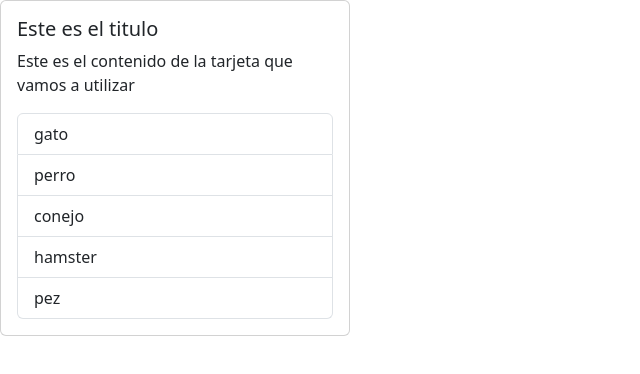
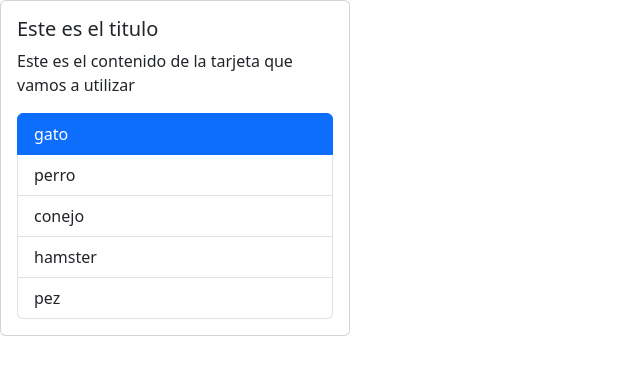
Before and after one commit to luissalinas54/react_junior, a React (Vite) app: page / in a window 1280 px wide. Shown: the top 374 px of the page, without its empty margins (0-640 px from the left). Built offline with nearby package versions, Linux system fonts and the light colour scheme.

Commit message:
Funciones como props

```diff
--- a/src/App.tsx
+++ b/src/App.tsx
@@ -1,16 +1,21 @@
-import Card, {CardBody} from "./components/Card"
-import List from "./components/List"
+import Card, { CardBody } from "./components/Card";
+import List from "./components/List";
 
 function App() {
+  const list = ["gato", "perro", "conejo", "hamster", "pez"];
 
-   const list = ["gato", "perro", "conejo", "hamster", "pez"];
-
-   return (
-      <Card>
-         <CardBody title="Este es el titulo" text="Este es el contenido de la tarjeta que vamos a utilizar" />
-         <List data = {list} />
-      </Card>
- );
+  const handleSelect = (elemento: string) => {
+    console.log("Elemento seleccionado: ", elemento);
+  };
+  return (
+    <Card>
+      <CardBody
+        title="Este es el titulo"
+        text="Este es el contenido de la tarjeta que vamos a utilizar"
+      />
+      <List data={list} onSelect={handleSelect} />
+    </Card>
+  );
 }
 
 export default App;
--- a/src/components/List.tsx
+++ b/src/components/List.tsx
@@ -1,22 +1,32 @@
+import { useState } from "react";
 type Props = {
   data: string[];
+  onSelect?: (elemento: string) => void;
 };
 
 //funcion que al dar click en un elemento de la lista, muestra el valor en consola
-function List({ data }: Props) {
-  const handleClick = (e: string) => {
-    console.log(e);
+//useState permite guardar y actualizar datos dentro del componente;
+//cuando el estado cambia, React vuelve a renderizar el componente automáticamente
+// index almacena el valor actual del estado y setIndex es la función que permite actualizar ese valor y volver a renderizar el componente
+// el ?. indica: si etsa funcion se encuentra definida (?), entonces ejecutala (.), de lo contrario no hagas nada
+function List({ data, onSelect }: Props) {
+  const [index, setIndex] = useState(0);
+  const handleClick = (i: number, elemento: string) => {
+    setIndex(i);
+    onSelect?.(elemento);
   };
 
   return (
     // map() recorre el arreglo y genera un elemento por cada dato
+    // Las comillas invertidas (` `) permiten combinar texto con expresiones JavaScript usando ${}
+    //asi podemos agrega la clase "active" solo al elemento cuyo índice coincide con el seleccionado
     <ul className="list-group">
-      {data.map((elemento) => (
+      {data.map((elemento, i) => (
         // key identifica de forma única cada elemento para que React lo actualice correctamente
         <li
-          onClick={() => handleClick(elemento)}
+          onClick={() => handleClick(i, elemento)}
           key={elemento}
-          className="list-group-item"
+          className={`list-group-item ${index == i ? "active" : ""}`}
         >
           {elemento}
         </li>
```
